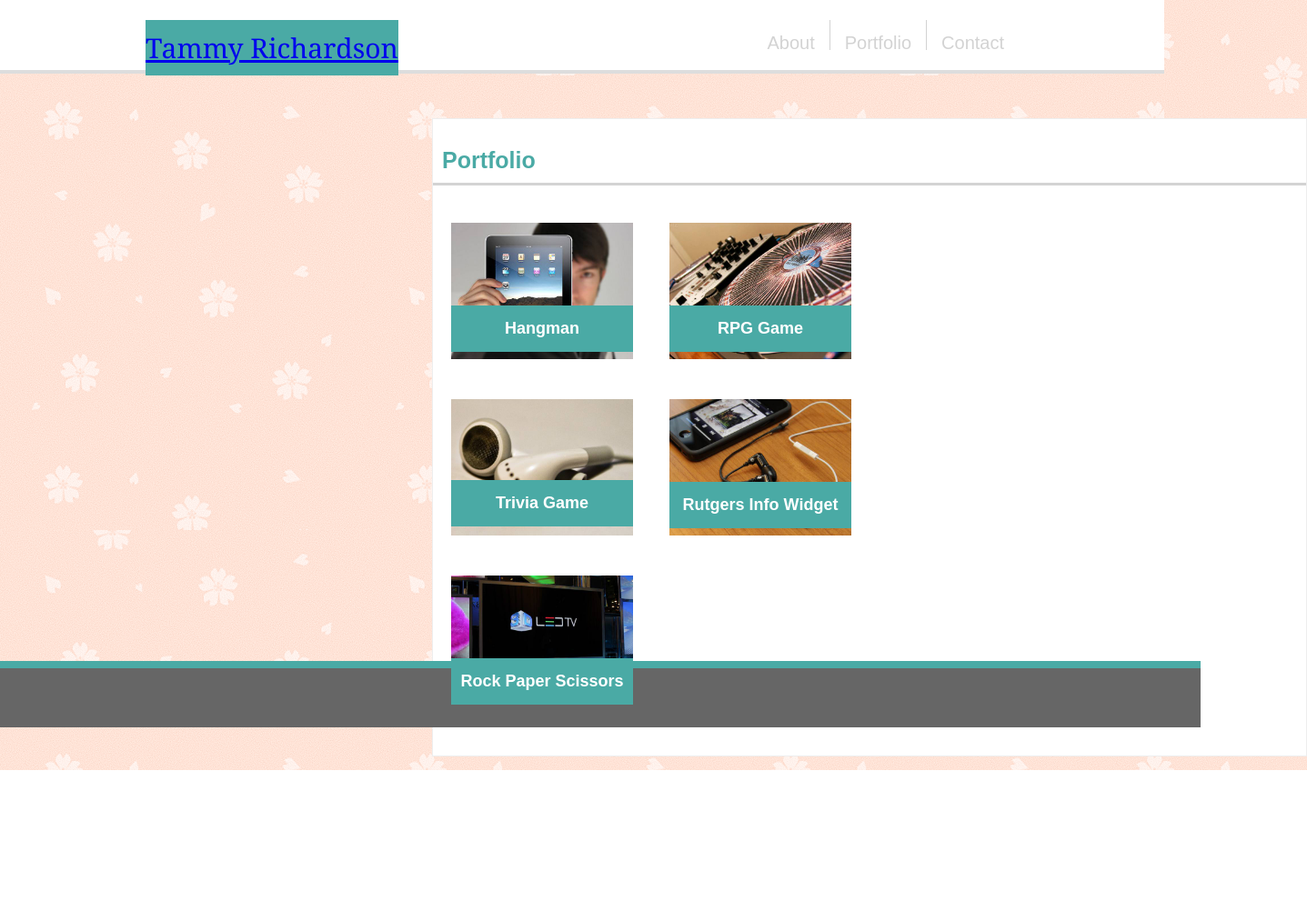
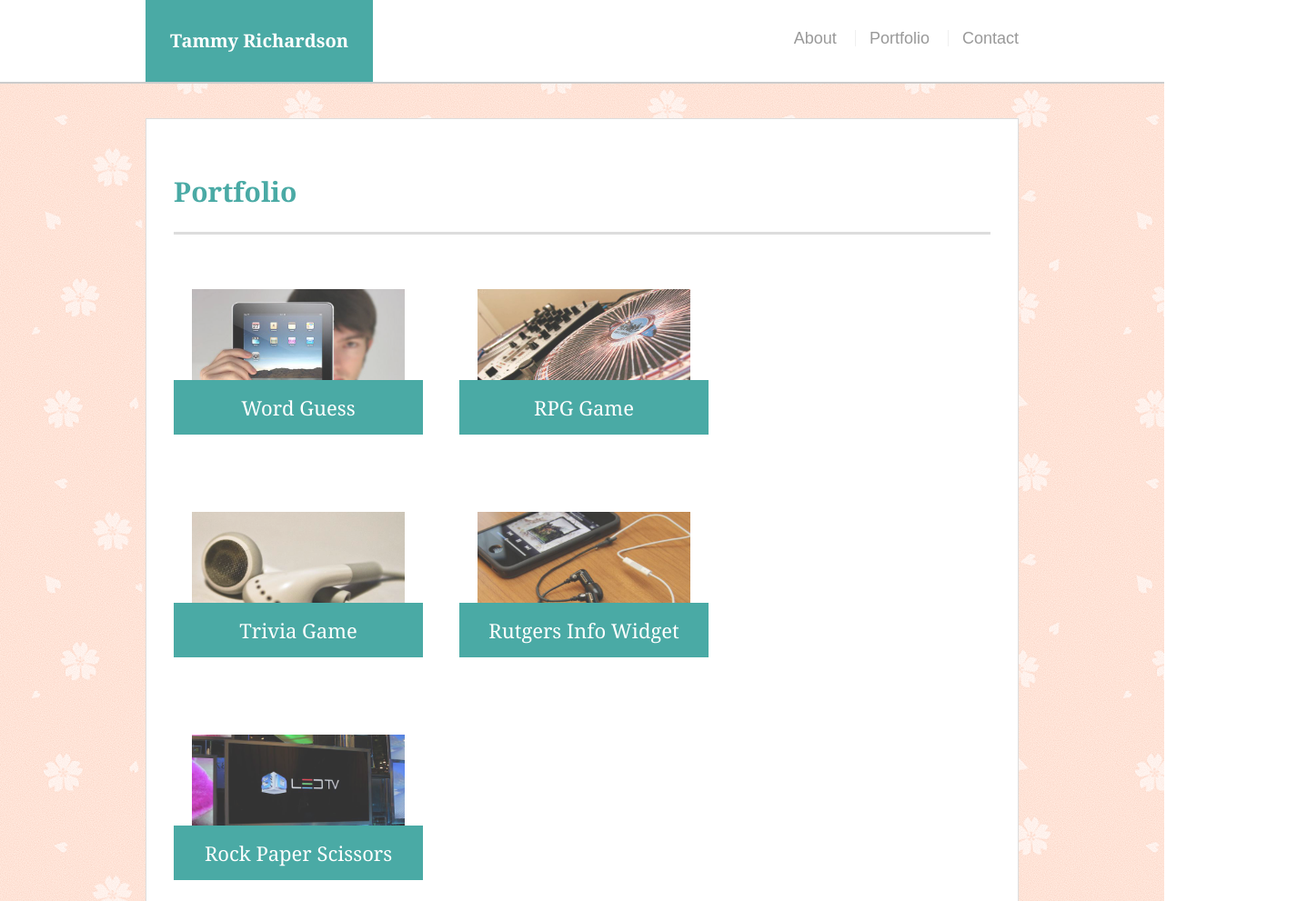
Before and after one commit to tamrichardson/Responsive-Portfolio, a plain HTML site: page portfolio.html in a window 1280 px wide. Shown: the top 991 px of the page at 91% size, 1437 px wide, since content can reach past the window. Before the commit the page ends 847 px from the top, so only its background shows below. Drawn offline with Linux system fonts and the light colour scheme.

```diff
--- a/assets/css/style.css
+++ b/assets/css/style.css
@@ -2,30 +2,88 @@
   overflow-x: hidden;
   margin: 0;
   padding: 0;
+  font-family: Arial, "Helvetica Neue", Helvetica, sans-serif;
+  font-size: 18px;
+  line-height: 34px;
+  color: #777777;
   background-image: url(../images/sakura.png);
   }
 
-  header {
+  *{
+    box-sizing: border-box;
+  }
+
+  .container {
     margin: 0 auto;
-    padding-bottom: 40px;
-    padding-top: 22px;
     width: 100%;
-    height: 15px;
+    max-width: 960px;
+    clear: both;
+  }
+
+  h1,
+  h2,
+  h3,
+  p {
+    margin-bottom: 20px;
+  }
+
+  p:last-child {
+    margin-bottom: 0;
+  }
+
+  h1,
+h2,
+h3 {
+  font-family: Georgia, Times, "Times New Roman", serif;
+  font-weight: 700;
+  color: #4aaaa5;
+}
+
+
+h1 {
+  padding-bottom: 20px;
+  font-size: 30px;
+  line-height: 49px;
+  border-bottom: 3px solid #dddddd;
+}
+
+h2,
+h3 {
+  font-size: 22px;
+}
+
+#masthead {
+  position: fixed;
+  z-index: 99;
+  width: 100%;
+  margin: 0 0 30px;
+  overflow: auto;
   color: #ffffff;
-    background-color: white;
-    border-bottom: 4px solid #dddddd;
+  background: #ffffff;
+  border-bottom: 2px solid #cccccc;
+}
+
+img {
+  float: left;
+  height: 200px;
+  width: 200px;
+  padding: 20px;
 }
 
 #logo {
   float: left;
-     padding-top: 10px;
-     padding-bottom: 10px;
-     text-align: bottom;
-    font-size: 30px;
-    font-family: Georgia, 'Times New Roman', Times, serif;
-    overflow: hidden;
+  width: 250px;
+  height: 90px;
+  font-family: Georgia, Times, "Times New Roman", serif;
+  font-size: 20px;
+  font-weight: 700;
+  line-height: 90px;
+  color: #ffffff;
+  text-align: center;
+  text-decoration: none;
   background: #4aaaa5;
 }
+
 
     p {
       font-family: Arial, Helvetica, sans-serif;
@@ -34,278 +92,173 @@
       padding: 20px;
     }
 
-   .container {
-     margin: 0 auto;
-     width: 100%;
-     max-width: 960px;
+    nav {
+      float: right;
+      margin-top: 25px;
     }
 
-   .topnav {
-    overflow: hidden;
+    nav a {
+      display: inline-block;
+      padding-left: 15px;
+      margin-left: 15px;
+      line-height: 18px;
+      color: #999;
+      text-decoration: none;
+      border-left: 1px solid #efefef;
     }
 
-   .topnav a {
-    float: right;
-    text-align: center;
-    color:lightgray;
-    padding: 14px 16px;
-    text-decoration: none;
-    font-size: 20px;
-    font-family: Arial, Helvetica, sans-serif;
-    border-right: lightgray solid 1px;
-    height: 5px;
-
+    nav a:first-child {
+      border-left: 0 none;
     }
 
-  .topnav a:first-child {
-    border-right: none;
- }
-
-  .topnav a:hover {
+  nav a:hover {
     background-color: #ddd;
     color: black;
   }
 
-.box {
-    width: 100%;
-    height: 500px;
-    background-image: url(../images/sakura.png);
+  footer {
+    padding: 30px 0;
     clear: both;
+    font-size: 12px;
+    color: #ffffff;
+    color: #cccccc;
+    text-align: center;
+    background: #666666;
+    border-top: 8px solid #4aaaa5;
+    height: 50px;
   }
 
-aside {
-    background-color: #ffffff;
-    position: absolute;
-    top: 10%;
-    width: 100%;
-    max-width: 960px;
-    height: 600px;
-    font-family: Arial, Helvetica, sans-serif;
-    margin-top: 50px;
-    margin-left: 475px;
-    border: 1px solid #eee;
+  h3, h2 {
+    padding-bottom: 20px;
+    margin-bottom: 15px;
+    line-height: 22px;
+    border-bottom: 2px solid #eeeeee;
   }
 
-#bio-image {
-     float: left;
-     height: 200px;
-     width: 200px;
-     padding: 20px;
+ /* portfolio page */
+
+  #contact-form ul {
+    margin-bottom: 20px;
   }
 
-h1 {
-    color: #4aaaa5;
-   font-size: 25px;
-   border-bottom: 3px solid lightgray;
-   padding: 10px;
+  #contact-form li {
+    margin-bottom: 10px;
   }
 
-.site-container {
-  display: flex;
-  flex-direction: column;
-  min-height: 100vh;
+  label,
+  input[type=text],
+  input[type=email],
+  textarea {
+    display: block;
+    width: 100%;
   }
 
-footer {
-  background: #666666;
-  border-top: 8px solid #4aaaa5;
-  clear: both;
-  width: 100%;
-  height: 25px;
-  padding: 20px;
-  position: fixed;
-  left: 0;
-  bottom: 0;
+  input[type=text],
+  input[type=email],
+  textarea {
+    height: 35px;
+    padding: 0 10px;
+    font-size: 14px;
+    border: 1px solid #dddddd;
   }
 
-/* contact CSS */
-
-#section1 {
-  background-color: #ffffff;
-  position: absolute;
-  top: 10%;
-  width: 100%;
-  max-width: 960px;
-  height: 400px;
-  font-family: Arial, Helvetica, sans-serif;
-  margin-top: 50px;
-  margin-left: 475px;
-  border : 1px solid #eee;
-  color: #777777;
+  textarea {
+    height: 200px;
   }
 
-#usrform {
-padding-left: 20px;
-}
-
-input {
-  width: 90%
-}
-
-.textarea {
-  width: 940px;
-height: 300px;
-padding: 12px 20px;
-box-sizing: border-box;
-border: 2px solid #ccc;
-border-radius: 4px;
-font-size: 16px;
-resize: none;
-}
-
-h1 {
-color: #4aaaa5;
-font-size: 25px;
-border-bottom: 3px solid lightgray;
-padding: 10px;
-}
-
-.comment {
-  width: 845px;
-  height: 150px;
+  input[type=submit] {
+    padding: 10px 30px;
+    font-size: 18px;
+    color: #ffffff;
+    cursor: pointer;
+    background: #4aaaa5;
+    border: 0 none;
   }
 
 
-.button {
-  background-color: #4aaaa5;
-  max-width: 150px;
-  max-height: 200px;
-  color: #fff;
+  /* portfolio page */
+
+  .work {
+    position: relative;
+    float: left;
+    width: 274px;
+    margin: 20px 0 25px;
+    overflow: auto;
   }
 
-/* Portfolio CSS */
+  .work:nth-child(even) {
+    margin-right: 40px;
+  }
 
-#section2 {
-  background-color: #ffffff;
+  .work img {
+    width: 100%;
+    border: 0 none;
+    opacity: 0.8;
+  }
+
+  .work h3 {
     position: absolute;
-  top: 10%;
+    bottom: 20px;
     width: 100%;
-  max-width: 960px;
-  height: 700px;
-  font-family: Arial, Helvetica, sans-serif;
-  margin-top: 50px;
-  margin-left: 475px;
-  border : 1px solid #eee;
+    padding: 15px;
+    margin-bottom: 0;
+    font-weight: 300;
+    line-height: 30px;
+    color: #ffffff;
+    text-align: center;
+    background: #4aaaa5;
+    border-bottom: 0;
+  }
+
+  .auth-image {
+    float: left;
+    width: 200px;
+    height: auto;
+    margin-top: 10px;
+    margin-right: 25px;
   }
 
 
-img {
-height: 150px;
-width: 200px;
-padding-bottom: 40px;
 
+  /* main */
+
+  #main-container {
+    padding-top: 130px;
+    min-height: calc(100vh - 70px);
   }
 
-.column {
+  .main-section {
     float: left;
-width: 200px;
-padding: 20px;
+    width: 100%;
+    max-width: 960px;
+    padding: 30px;
+    margin: 0 0 40px;
+    background: #ffffff;
+    border: 1px solid #dddddd;
   }
 
-/* Clear floats after the columns */
-.row:after {
-content: "";
-display: table;
-clear: both;
+@media screen and (max-width: 980px) {
+.container, .box {
+  position: relative;
+  width: 100%;
+}
 }
 
-.hangman{
+
+
+@media (max-width: 768px) {
+.container, .box {
   position: relative;
-display: inline-block; /* Make the width of box same as image */
+    width: 100%;
   }
-.hangman .text{
-position: absolute;
-z-index: 999;
-margin: 0 auto;
-left: 0;
-right: 0;
-text-align: center;
-top: 47%; /* Adjust this value to move the positioned div up and down */
-background: #4aaaa5;
-font-family: Arial,sans-serif;
-color: #fff;
-width: 100%; /* Set the width of the positioned div */
 }
 
-.trivia{
+
+
+
+@media (max-width: 640px) {
+  .container, .box {
     position: relative;
-display: inline-block; /* Make the width of box same as image */
+    width: 100%;
   }
-.trivia .text2{
-position: absolute;
-z-index: 999;
-margin: 0 auto;
-left: 0;
-right: 0;
-text-align: center;
-top: 23%; /* Adjust this value to move the positioned div up and down */
-background: #4aaaa5;
-font-family: Arial,sans-serif;
-color: #fff;
-width: 100%; /* Set the width of the positioned div */
   }
-
-h1 {
-color: #4aaaa5;
-font-size: 25px;
-border-bottom: 3px solid lightgray;
-padding: 10px;
-}
-
-h2{
-font-size: 18px;
-}
-
-.rps{
-position: relative;
-display: inline-block; /* Make the width of box same as image */
-}
-.rps .text3{
-position: absolute;
-z-index: 999;
-margin: 0 auto;
-left: 0;
-right: 0;
-text-align: center;
-top: 47%; /* Adjust this value to move the positioned div up and down */
-background: #4aaaa5;
-font-family: Arial,sans-serif;
-color: #fff;
-width: 100%; /* Set the width of the positioned div */
-}
-
-.rpg{
-position: relative;
-display: inline-block; /* Make the width of box same as image */
-}
-.rpg .text4{
-position: absolute;
-z-index: 999;
-margin: 0 auto;
-left: 0;
-right: 0;
-text-align: center;
-top: 47%; /* Adjust this value to move the positioned div up and down */
-background: #4aaaa5;
-font-family: Arial,sans-serif;
-color: #fff;
-width: 100%; /* Set the width of the positioned div */
-}
-
-.rutgers{
-position: relative;
-display: inline-block; /* Make the width of box same as image */
-}
-.rutgers .text5{
-position: absolute;
-z-index: 999;
-margin: 0 auto;
-left: 0;
-right: 0;
-text-align: center;
-top: 47%; /* Adjust this value to move the positioned div up and down */
-background: #4aaaa5;
-font-family: Arial,sans-serif;
-color: #fff;
-width: 100%; /* Set the width of the positioned div */
-}
--- a/portfolio.html
+++ b/portfolio.html
@@ -9,63 +9,59 @@
 </head>
 
 <body>
-  <body>
-    <header>
+
+  <header id="masthead">
     <div class="container">
-            <a href="index.html" id="logo"> Tammy Richardson </a>
-            <div class="topnav">
+      <a href="index.html" id="logo">Tammy Richardson</a>
+      <nav>
+        <a href="index.html">About</a>
+        <a href="portfolio.html">Portfolio</a>
         <a href="contact.html">Contact</a>
-              <a href="portfolio.html">Portfolio</a>
-              <a href="index.html" class="active">About</a>
-              </div>
+      </nav>
     </div>
   </header>
 
-      <div class="box">
-        <section id="section2">
+  <div id="main-container" class="container">
+    <section class="main-section">
       <h1>Portfolio</h1>
-        <div class="row">
-          <div class="column">
-            <div class="hangman">
-              <img src="assets\images\hangman.jpg" alt="hangman">
-              <div class="text">
-                <h2>Hangman</h2>
+
+      <div class="work">
+        <img src="assets\images\hangman.jpg" alt="Word Guess">
+
+        <h3>Word Guess</h3>
       </div>
+      <div class="work">
+        <img src="assets\images\rpg game.jpg" alt="RPG Game">
+
+        <h3>RPG Game</h3>
       </div>
-            <div class="trivia">
-              <img src="assets\images\trivia.jpg" alt="trivia-game">
-              <div class="text2">
-                <h2>Trivia Game</h2>
+      <div class="work">
+        <img src="assets\images\trivia.jpg" alt="Trivia Game">
+
+        <h3>Trivia Game</h3>
       </div>
-              <div class="rps">
-                <img src="assets\images\RPS.jpg" alt="rps">
-                <div class="text3">
-                  <h2>Rock Paper Scissors</h2>
+      <div class="work">
+        <img src="assets\images\rutgers.jpg"alt="Rutgers Info Widget">
+
+        <h3>Rutgers Info Widget</h3>
       </div>
+      <div class="work">
+        <img src="assets\images\RPS.jpg"alt="Rock Paper Scissors">
+
+        <h3>Rock Paper Scissors</h3>
       </div>
-            </div>
+
+    </section>
     </div>
 
 
-          <div class="column">
-            <div class="rpg">
-              <img id="thumbnails" src="assets\images\rpg game.jpg" alt="rpg-game">
-              <div class="text4">
-                <h2>RPG Game</h2>
+    <footer>
+      <div class="container">
+        Copyright &copy;
       </div>
-            </div>
-            <div class="rutgers">
-              <img src="assets\images\rutgers.jpg" alt="rutgers-info-widget">
-              <div class="text5">
-                <h2>Rutgers Info Widget</h2>
-              </div>
-       </div>
-          </div>
-       </section>
-    </div>
+    </footer>
+  </body>
 
- <footer>
-    </footer>
 
     </body>
 </html>
```
Also changed, not shown: contact.html (+26 -21 lines), index.html (+18 -13 lines). Lines whose indentation alone changed are shown as unchanged.
